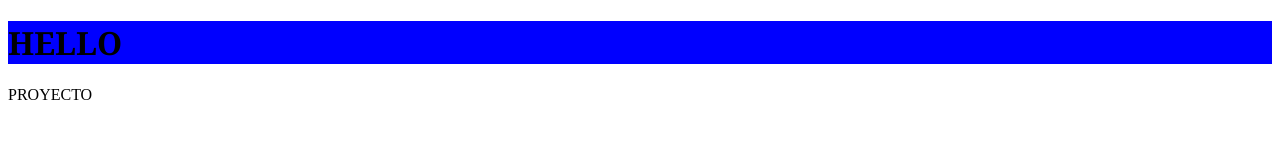
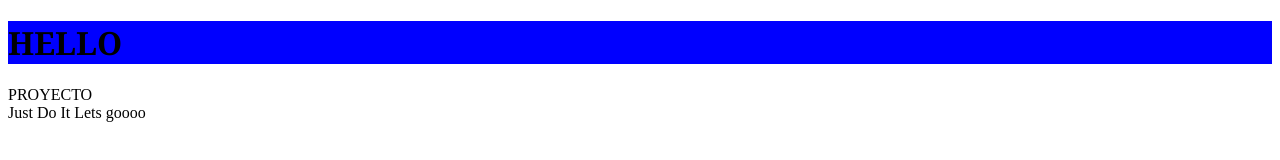
Before and after one commit to FabrizioCano/Gir2023, a plain HTML site: page index.html in a window 1280 px wide. Drawn offline with Linux system fonts and the light colour scheme.

Commit message:
Update index.html

```diff
--- a/index.html
+++ b/index.html
@@ -7,5 +7,6 @@
     <body>
         <h1>HELLO</h1>
         <p>PROYECTO</p>
+        <p>Just Do It Lets goooo</p>
     </body>
 </html>
```
